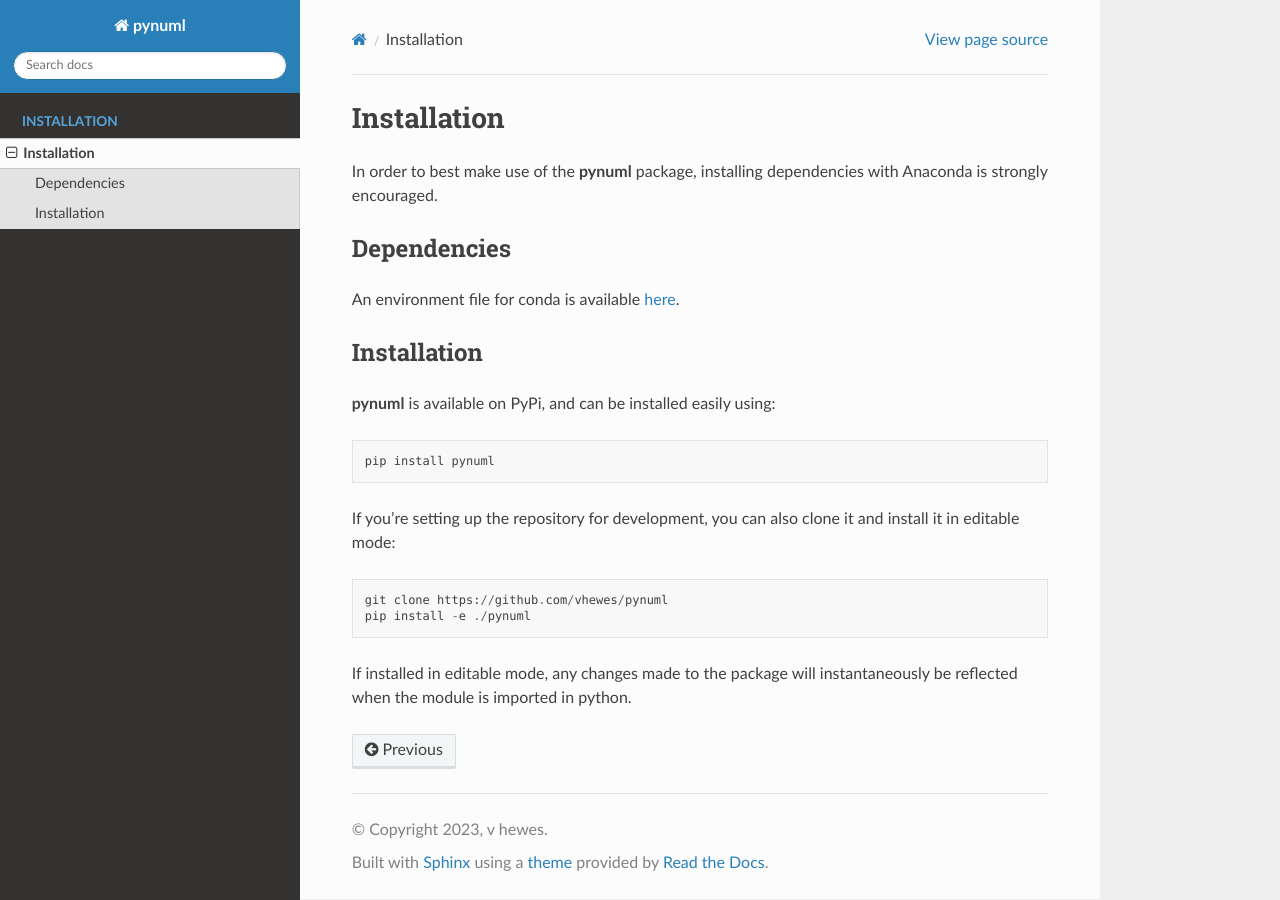
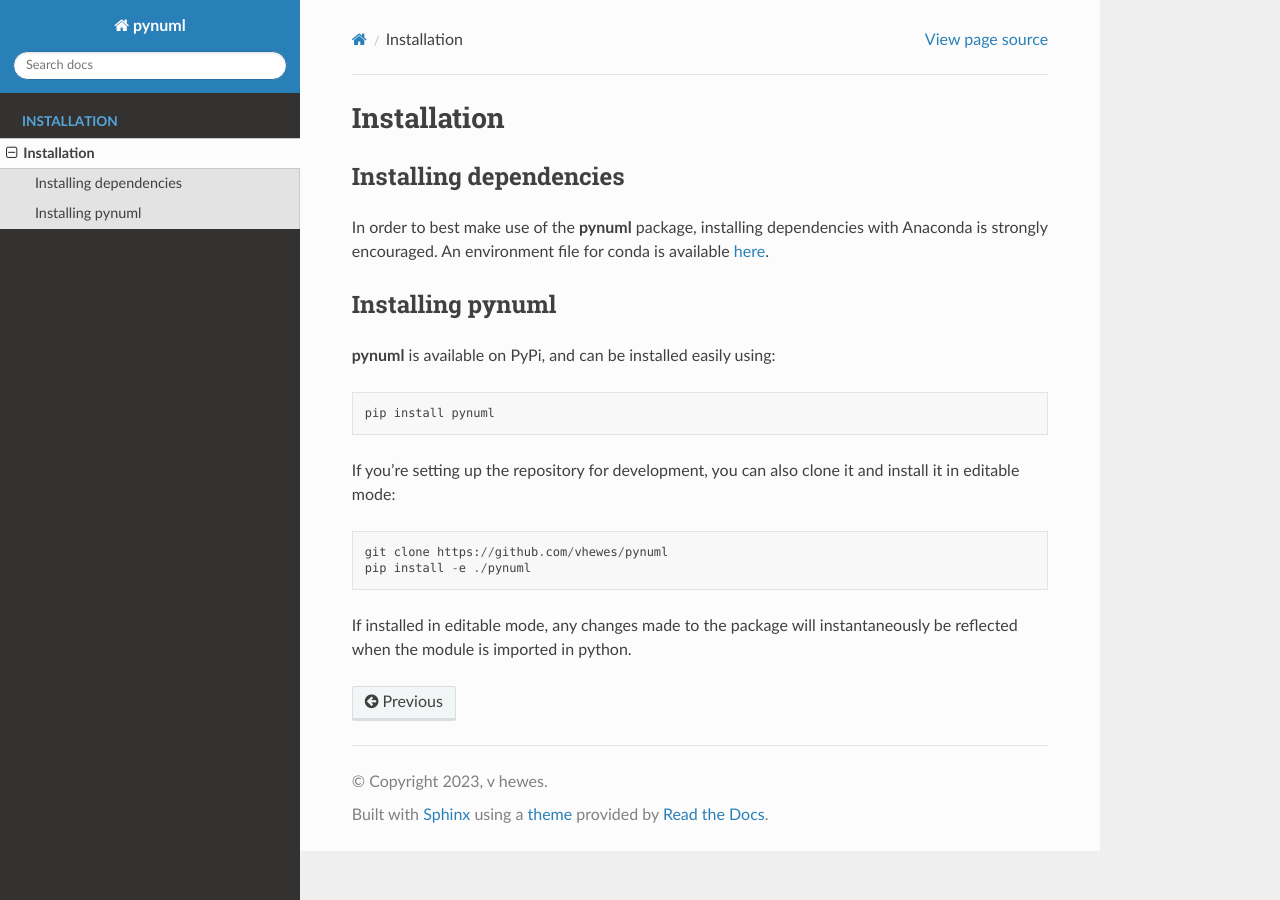
Before and after one commit to nugraph/pynuml, a Sphinx documentation site: the page built from docs/install/installation.rst, in a window 1280 px wide. Built offline with Sphinx 7.4.7 and the Read the Docs theme 2.0.0, drawn with Linux system fonts in a browser that asks for light colours.

Commit message:
update documentation

```diff
--- a/docs/install/installation.rst
+++ b/docs/install/installation.rst
@@ -1,17 +1,15 @@
 Installation
 ============
 
-In order to best make use of the **pynuml** package, installing dependencies with Anaconda is strongly encouraged.
+Installing dependencies
+-----------------------
 
-Dependencies
-------------
-
-An environment file for conda is available `here`_.
+In order to best make use of the **pynuml** package, installing dependencies with Anaconda is strongly encouraged. An environment file for conda is available `here`_.
 
 .. _here: https://raw.githubusercontent.com/vhewes/numl-docker/main/numl.yml
 
-Installation
-------------
+Installing pynuml
+-----------------
 
 **pynuml** is available on PyPi, and can be installed easily using::
 
```
